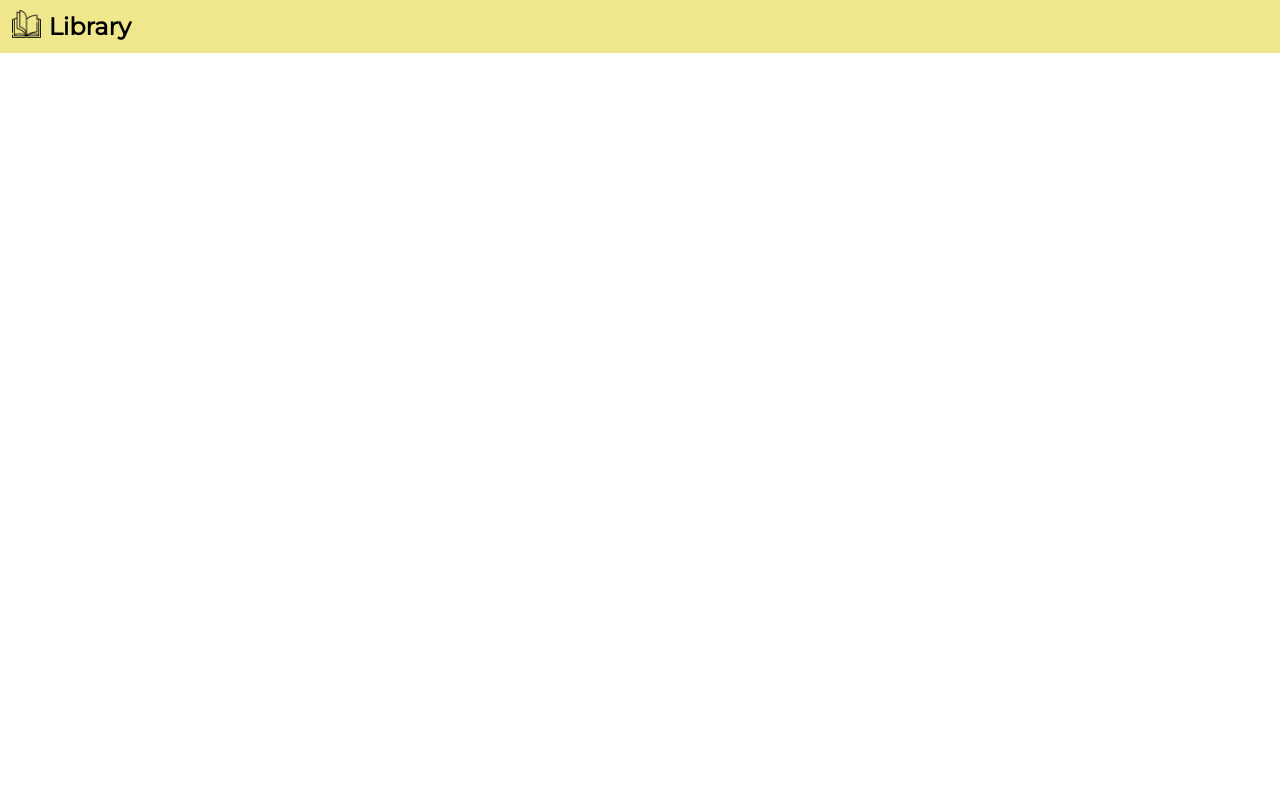
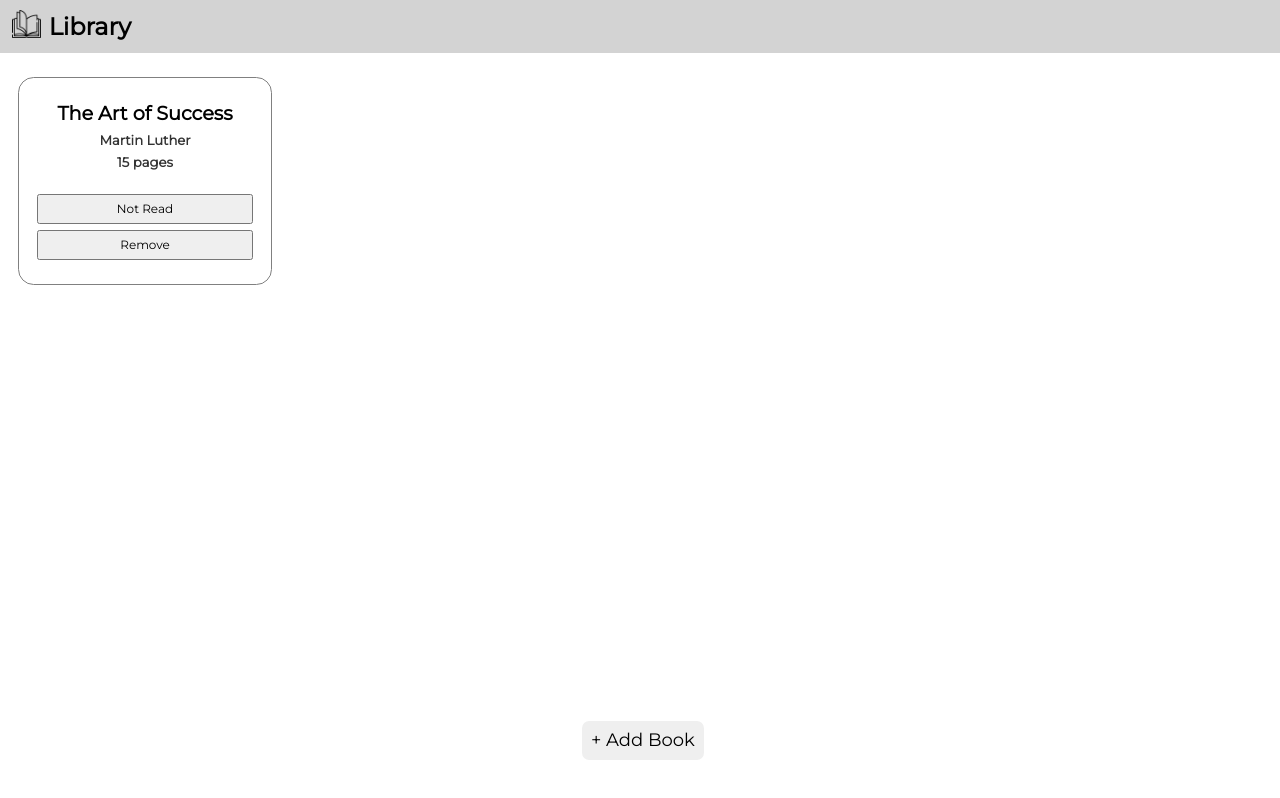
Before and after one commit to radhhh/book-library, a plain HTML site: page index.html in a window 1280 px wide. Shown: the top 798 px of the page. Drawn offline with Linux system fonts and the light colour scheme.

Commit message:
Completed Basic UI

```diff
--- a/index.html
+++ b/index.html
@@ -15,12 +15,22 @@
                 <h1>Library</h1>
             </div>
             <div class="right">
-
             </div>
         </div>
     </header>
-    <body>
-
-    </body>
+    <main>
+       <section id="cardsContainer">
+            <div class="card">
+                <h3>The Art of Success</h3>
+                <h4>Martin Luther</h4>
+                <h4>15 pages</h4>
+                <div class="controls">
+                    <button id="read">Not Read</button>
+                    <button id="delete">Remove</button>
+                </div>
+            </div>
+       </section>
+        <button id="addBook">+ Add Book</button>
+    </main>
 </body>
 </html>
--- a/style.css
+++ b/style.css
@@ -1,13 +1,14 @@
 @import url('https://fonts.googleapis.com/css2?family=Montserrat&display=swap');
 
 :root{
+    background-color: white;
     font-size: 12px;
     font-family: 'Montserrat', sans-serif;
 }
 
 header{
     font-size: 2rem;
-    background-color: khaki;
+    background-color: lightgrey;
     width: 100%;
     padding: 0.5em;
 }
@@ -34,3 +35,51 @@ div.left > h1{
     margin: 0px;
     margin-left: 0.5ch;
 }
+
+section#cardsContainer{
+    margin: 1em 0.5em;
+}
+
+.card{
+    display: inline-block;
+    margin: 1em 1em;
+    border: grey solid 1px;
+    border-radius: 1.3em;
+    width: 20em;
+    text-align: center;
+    padding: 2em 0.5em 1.5em;
+}
+
+.card > h3{
+    font-size: 1.6rem;
+    margin: 0 0 0.5em;
+}
+
+.card > h4{
+    font-size: 1.1rem;
+    color: rgba(0, 0, 0, 0.8);
+    margin: 0.5em 0;
+}
+
+.card > div.controls{
+    margin-top: 2em;
+}
+
+div.controls > button{
+    font-size: 1rem;
+    display: block;
+    margin: 0.5em auto;
+    padding: 0.5em;
+    width: 90%;
+}
+
+button#addBook{
+    position: fixed;
+    bottom: 5%;
+    left: calc(50% - 4.5ch - 0.25em);
+    font-size: 1.5rem;
+    border: none;
+    border-radius: 0.4em;
+    padding: 0.5em;
+    margin: 0 auto;
+}
```
